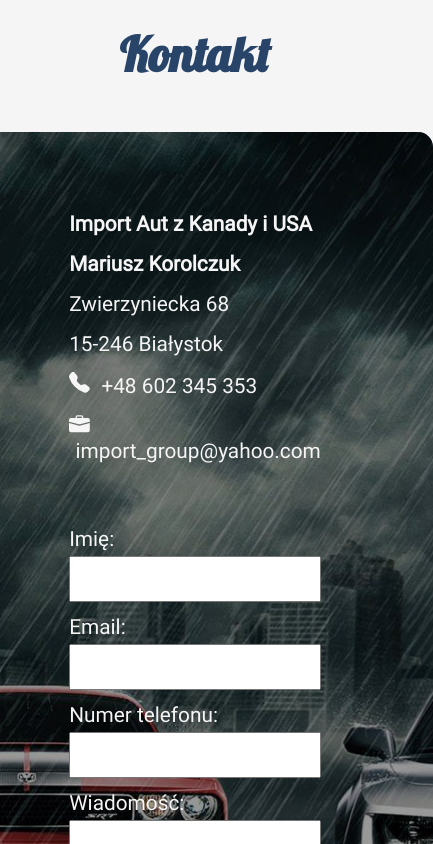
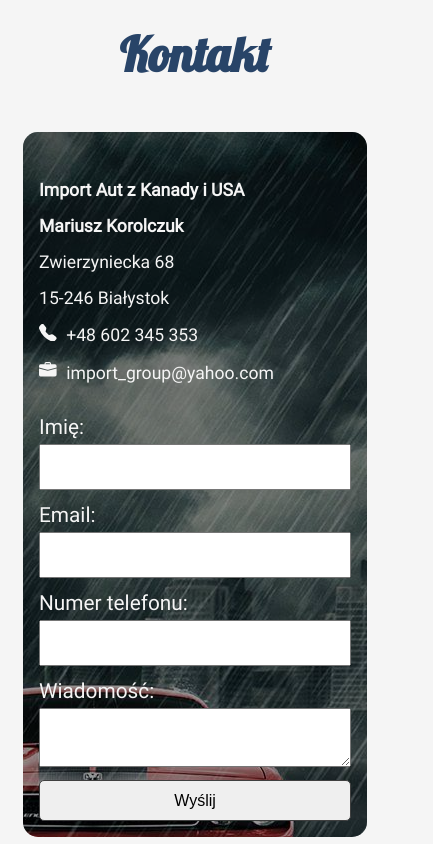
Before and after one commit to rooqyxd/importaut, a React (Vite) app: page / in a window 390 px wide. Shown: the part 4080-4924 px from the top of the page, 433 px wide, since content can reach past the window. Built offline with nearby package versions, Linux system fonts and the light colour scheme.

Commit message:
contact component css fixes

```diff
--- a/src/Components/ContactUs/ContactUs.css
+++ b/src/Components/ContactUs/ContactUs.css
@@ -34,16 +34,18 @@
     z-index: 2;
     border-radius: 15px;
 }
-label {
-    color: #f5f5f5;
 
-    font-size: 1.3rem;
-}
 input,
 label,
 textarea,
 button {
     z-index: 10;
+    color: black;
+}
+label {
+    color: #f5f5f5;
+
+    font-size: 1.3rem;
 }
 textarea {
     resize: vertical;
@@ -99,17 +101,19 @@ textarea {
 .company-info-text-contact-info {
     margin-left: 0.3em;
 }
+
 .contact-form {
-    flex-grow: 1; /* Added so it takes up the rest of the space in the .info-wrapper */
+    width: 100%;
+    flex-grow: 1;
     display: flex;
     flex-direction: column;
-    padding: 3em 6em 6em 6em;
-    /* background-color: blue; */
+
+    padding: 3em 6em 6em 3em;
+
     background-size: cover;
     background-position: center;
-    /* This ensures the text stands out against the pattern */
+
     color: #333;
-    /* background-color: red; */
 }
 
 .contact-form label {
@@ -120,21 +124,38 @@ textarea {
 .contact-form input,
 .contact-form textarea {
     margin-bottom: 1em;
-    width: 100%;
-    padding: 1em 3em;
-    color: #08cc39;
+
+    /* padding: 1em 6em 1em 1em; */
+    width: 25rem;
+    padding: 1em;
+    color: black;
 }
-
+@media (max-width: 1200px) {
+    .info-wrapper {
+        padding: 1em;
+    }
+    .contact-form input,
+    .contact-form textarea {
+        width: 15rem;
+    }
+}
 /* Responsive adjustments */
 @media (max-width: 768px) {
     .info-wrapper {
         flex-direction: column;
     }
-
+    .contact-form input,
+    .contact-form textarea {
+        width: 80vw;
+    }
+    .company-info-title,
+    .company-info-text {
+        font-size: 1.1rem;
+    }
     .company-info,
     .contact-form {
-        padding: 2em; /* Adjust padding for smaller screens */
-        flex-grow: 0; /* Reset flex-grow for stacked layout */
+        margin-top: 2em;
+        padding: 0em; /* Adjust padding for smaller screens */
     }
     .company-info {
         border-radius: 15px;
--- a/src/Components/ContactUs/ContactUs.tsx
+++ b/src/Components/ContactUs/ContactUs.tsx
@@ -73,13 +73,13 @@ const ContactUs = () => {
                 <div className="contact-wrapper">
                     <form ref={form} onSubmit={sendEmail} className="contact-form">
                         <label>Imię:</label>
-                        <input type="text" name="user_name" />
+                        <input type="text" name="user_name" required />
                         <label>Email:</label>
-                        <input type="email" name="user_email" />
+                        <input type="email" name="user_email" required />
                         <label>Numer telefonu:</label>
-                        <input type="number" name="user_number" />
+                        <input type="number" name="user_number" required />
                         <label>Wiadomość:</label>
-                        <textarea name="message" />
+                        <textarea name="message" required />
                         <button
                             type="submit"
                             className={`contact-button ${isSent && "sending-color"}`}
```
